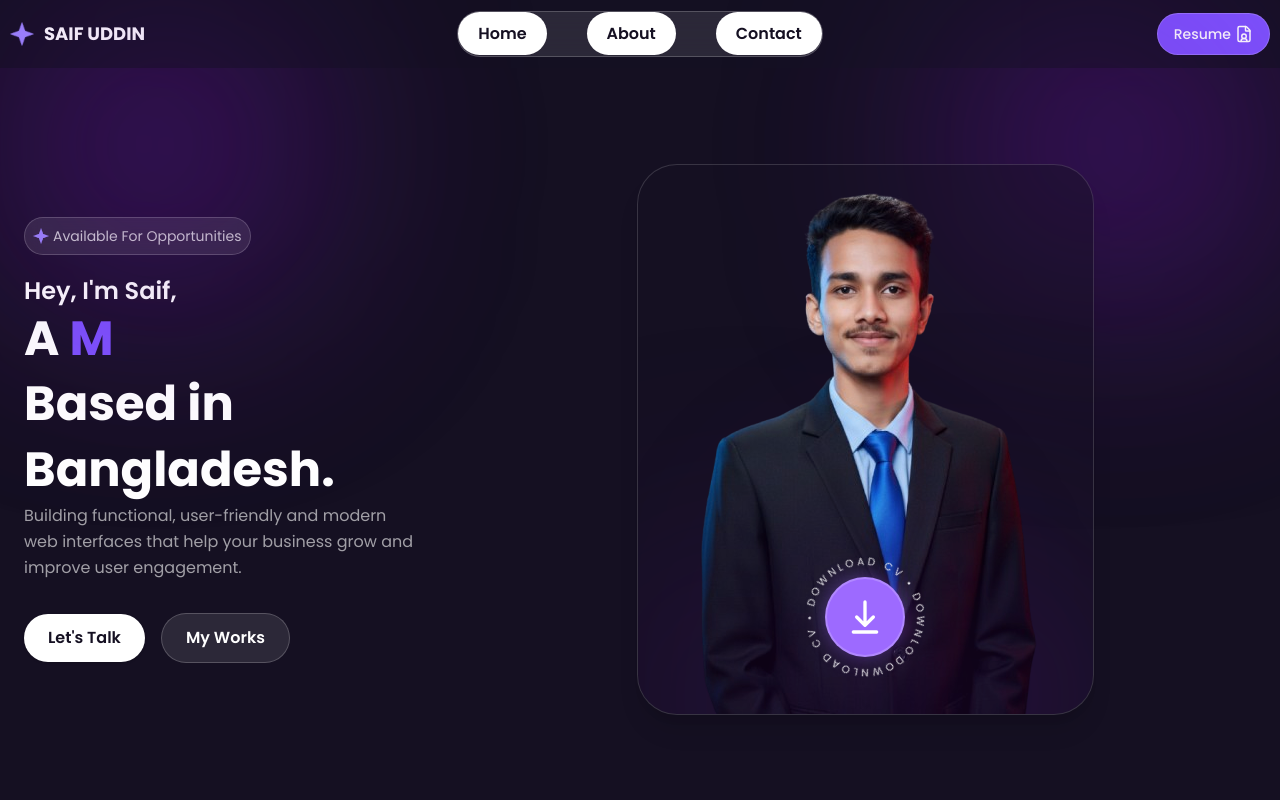
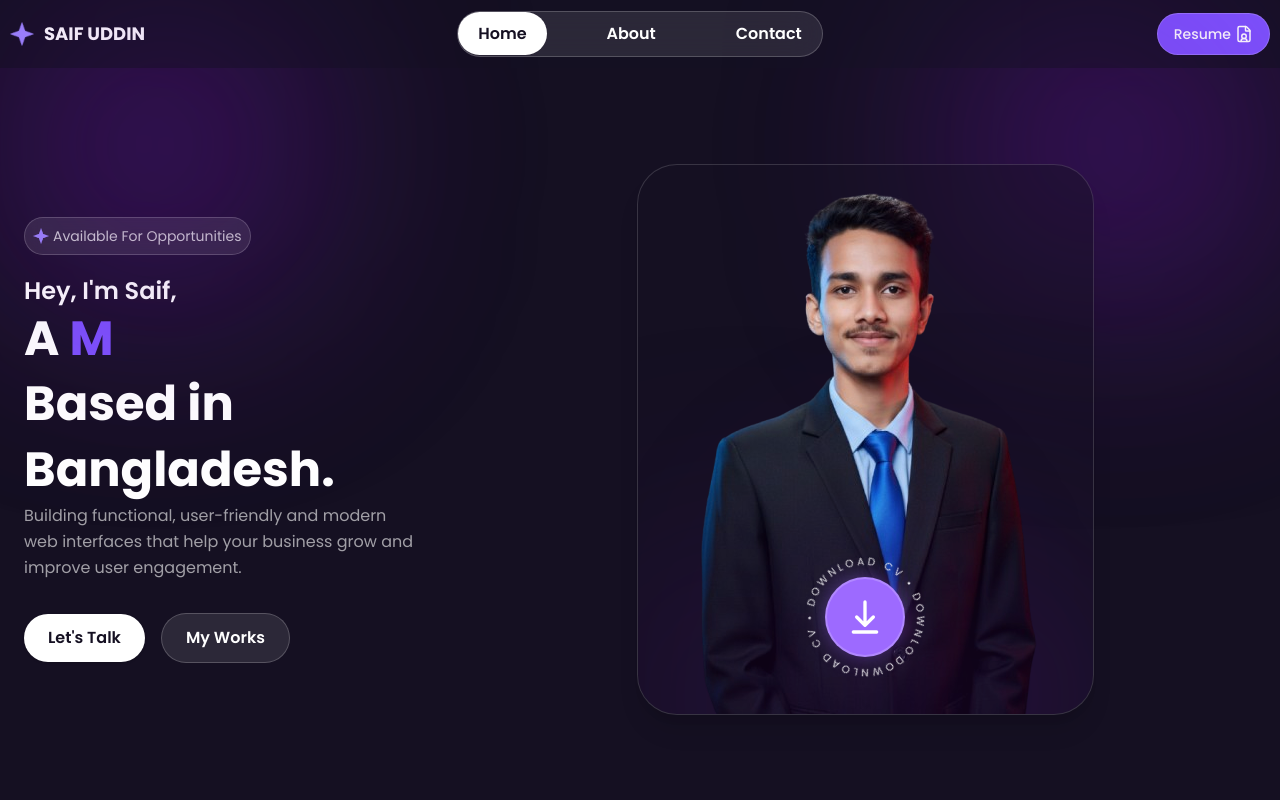
Before and after one commit to Saif-Uddin0/Saif-Uddin0-portfolio, a React (Vite) app: page / in a window 1280 px wide. Shown: the top 800 px of the page. Built offline with nearby package versions, Linux system fonts and the light colour scheme.

Commit message:
navbar correction

```diff
--- a/src/components/Navbar/Navbar.jsx
+++ b/src/components/Navbar/Navbar.jsx
@@ -23,7 +23,7 @@ const Navbar = () => {
             </li>
 
             <li>
-                <NavLink to="/" onClick={() => setOpenSidebar(false)}
+                <NavLink to="/about" onClick={() => setOpenSidebar(false)}
                     className={({ isActive }) =>
                         `px-5 py-2.5 rounded-full transition-all duration-300  ${isActive
                             ? " bg-accent text-base-300  delay-50"
@@ -36,7 +36,7 @@ const Navbar = () => {
             </li>
 
             <li>
-                <NavLink to="/" onClick={() => setOpenSidebar(false)}
+                <NavLink to="/contact" onClick={() => setOpenSidebar(false)}
                     className={({ isActive }) =>
                         `px-5 py-2.5 rounded-full transition-all duration-300  ${isActive
                             ? " bg-accent text-base-300 delay-50"
```
